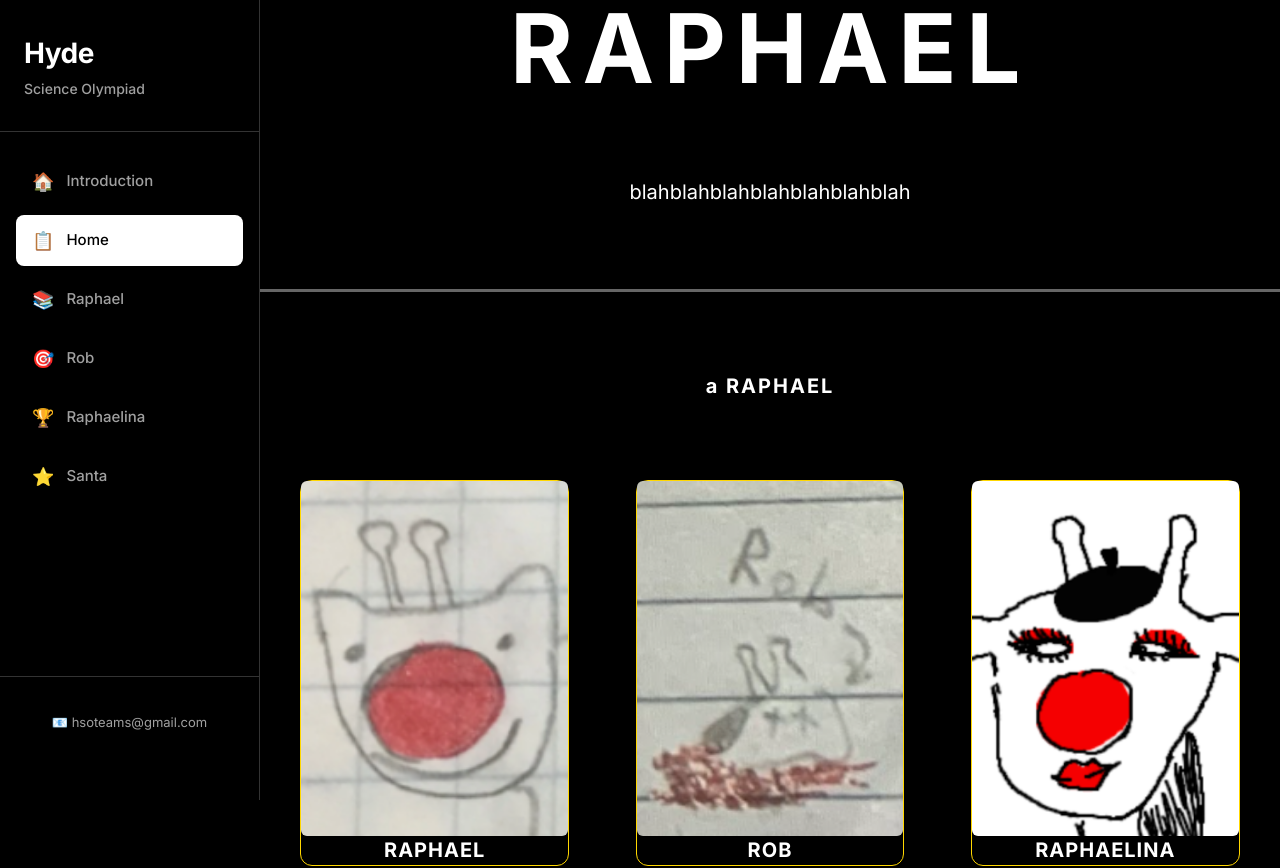
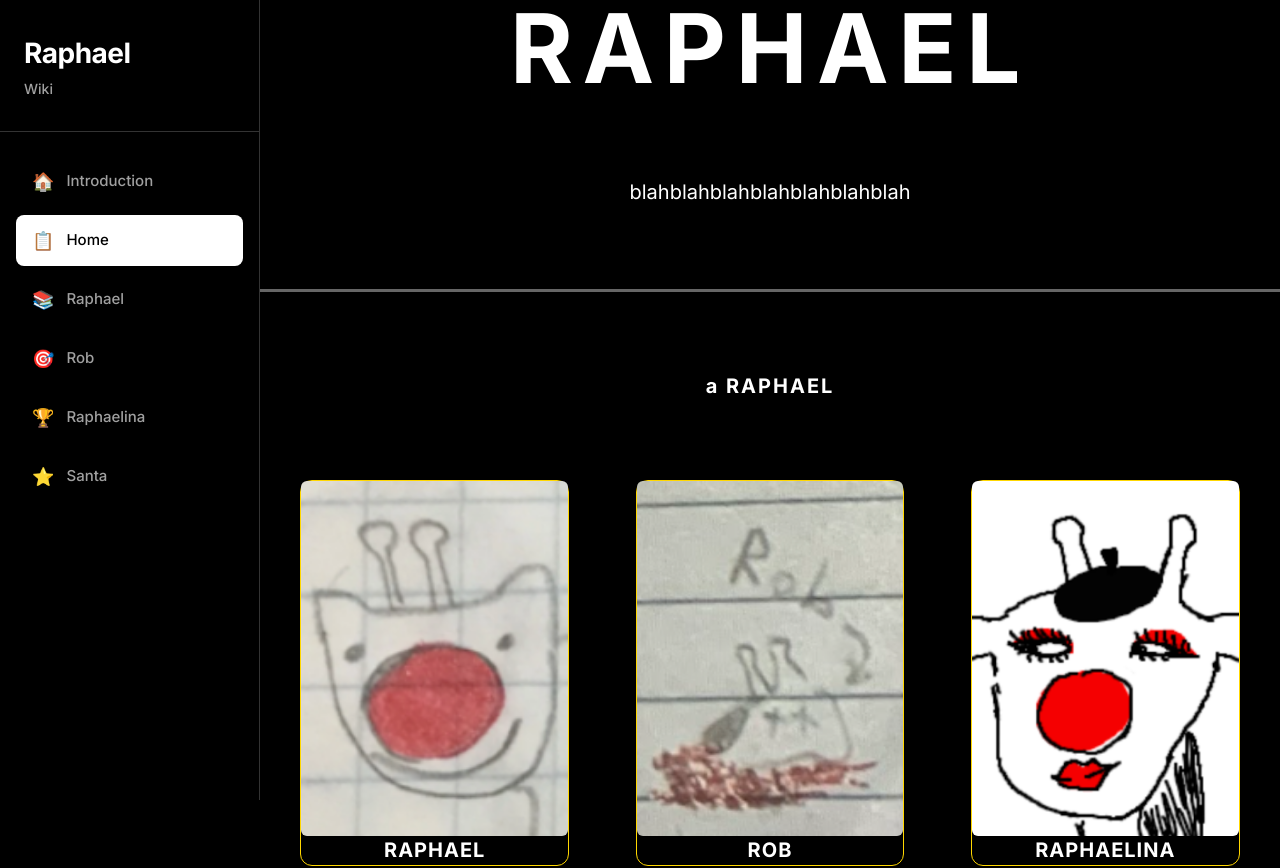
Before and after one commit to hanna-lei/raphael, a Next.js app: page / in a window 1280 px wide. Shown: the top 868 px of the page. Built offline with nearby package versions, Linux system fonts and the light colour scheme.

Commit message:
changed title on sidebar, removed email

```diff
--- a/app/components/Sidebar.tsx
+++ b/app/components/Sidebar.tsx
@@ -35,7 +35,7 @@ export default function Sidebar() {
                     <span className={styles.hamburgerLine}></span>
                     <span className={styles.hamburgerLine}></span>
                 </button>
-                <h1 className={styles.mobileTitle}>Hyde SciOly Team</h1>
+                <h1 className={styles.mobileTitle}>Raphael Wiki</h1>
             </div>
 
             {/* Overlay */}
@@ -46,8 +46,8 @@ export default function Sidebar() {
             {/* Sidebar */}
             <aside className={`${styles.sidebar} ${isOpen ? styles.open : ""}`}>
                 <div className={styles.header}>
-                    <h1 className={styles.title}>Hyde</h1>
-                    <p className={styles.subtitle}>Science Olympiad</p>
+                    <h1 className={styles.title}>Raphael</h1>
+                    <p className={styles.subtitle}>Wiki</p>
                 </div>
 
                 <nav className={styles.nav}>
@@ -65,11 +65,7 @@ export default function Sidebar() {
                     ))}
                 </nav>
 
-                <div className={styles.footer}>
-                    <a href="mailto:hsoteams@gmail.com" className={styles.contact}>
-                        📧 hsoteams@gmail.com
-                    </a>
-                </div>
+
             </aside>
         </>
     );
```
